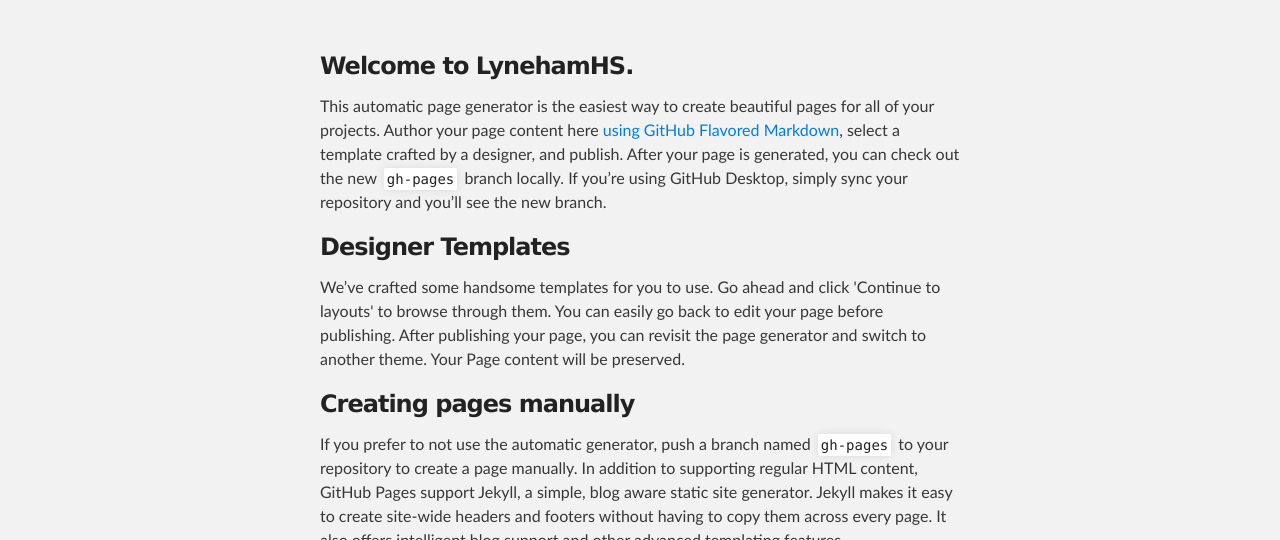
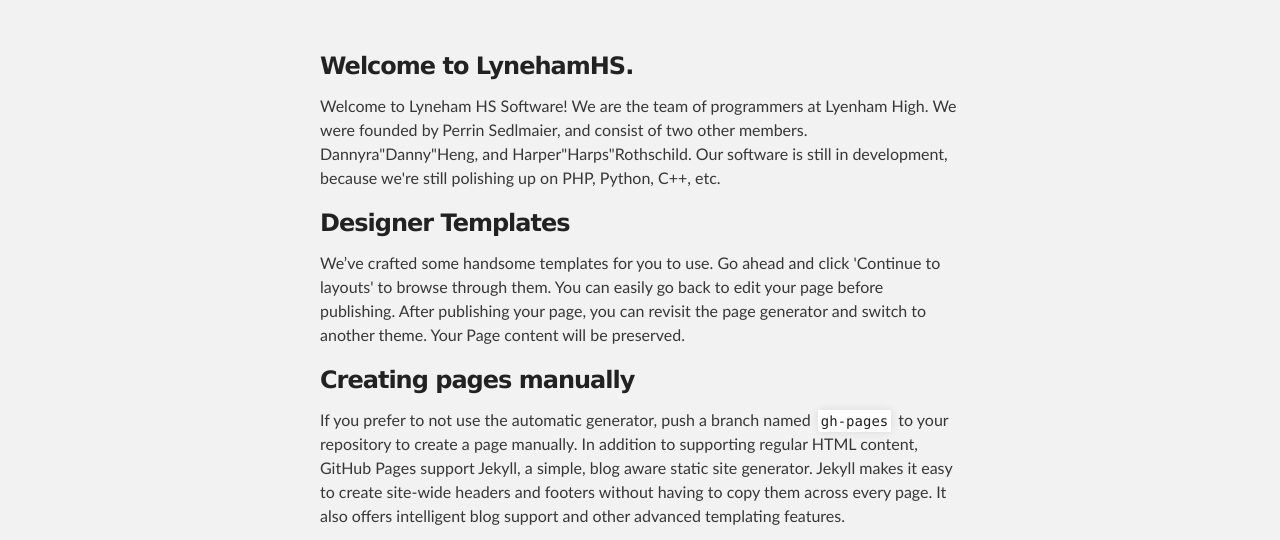
Before and after one commit to Harps13/LynehamHS.github.io, a plain HTML site: page index.html in a window 1280 px wide. Shown: the part 176-716 px from the top of the page. Drawn offline with Linux system fonts and the light colour scheme.

Commit message:
index1.html
Ok, we need to edit all the P and H tags, and then we'll be good.

```diff
--- a/index.html
+++ b/index.html
@@ -30,7 +30,7 @@
         <h3>
 <a id="welcome-to-github-pages" class="anchor" href="#welcome-to-github-pages" aria-hidden="true"><span aria-hidden="true" class="octicon octicon-link"></span></a>Welcome to LynehamHS.</h3>
 
-<p>This automatic page generator is the easiest way to create beautiful pages for all of your projects. Author your page content here <a href="https://guides.github.com/features/mastering-markdown/">using GitHub Flavored Markdown</a>, select a template crafted by a designer, and publish. After your page is generated, you can check out the new <code>gh-pages</code> branch locally. If you’re using GitHub Desktop, simply sync your repository and you’ll see the new branch.</p>
+<p>Welcome to Lyneham HS Software! We are the team of programmers at Lyenham High. We were founded by Perrin Sedlmaier, and consist of two other members. Dannyra"Danny"Heng, and Harper"Harps"Rothschild. Our software is still in development, because we're still polishing up on PHP, Python, C++, etc.</p>
 
 <h3>
 <a id="designer-templates" class="anchor" href="#designer-templates" aria-hidden="true"><span aria-hidden="true" class="octicon octicon-link"></span></a>Designer Templates</h3>
```
